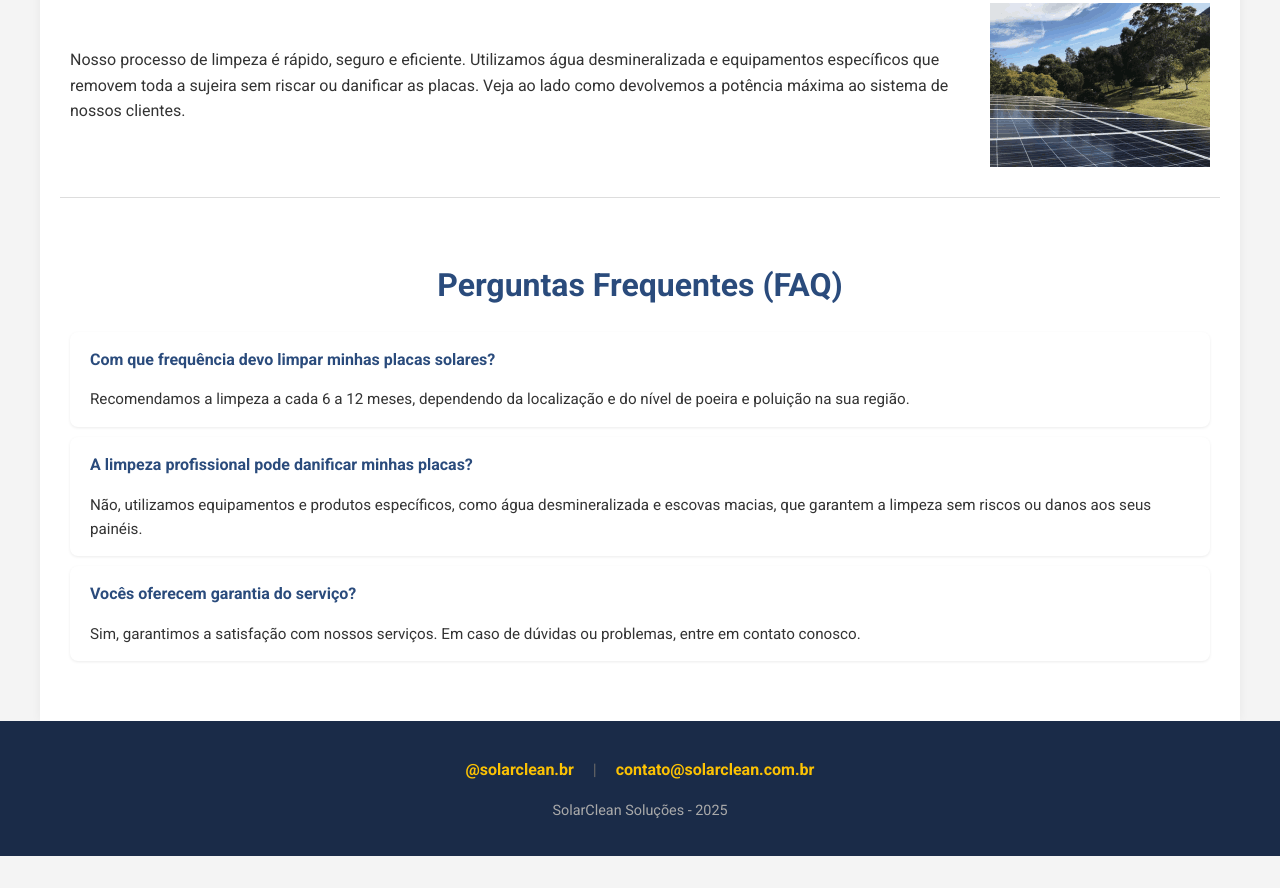
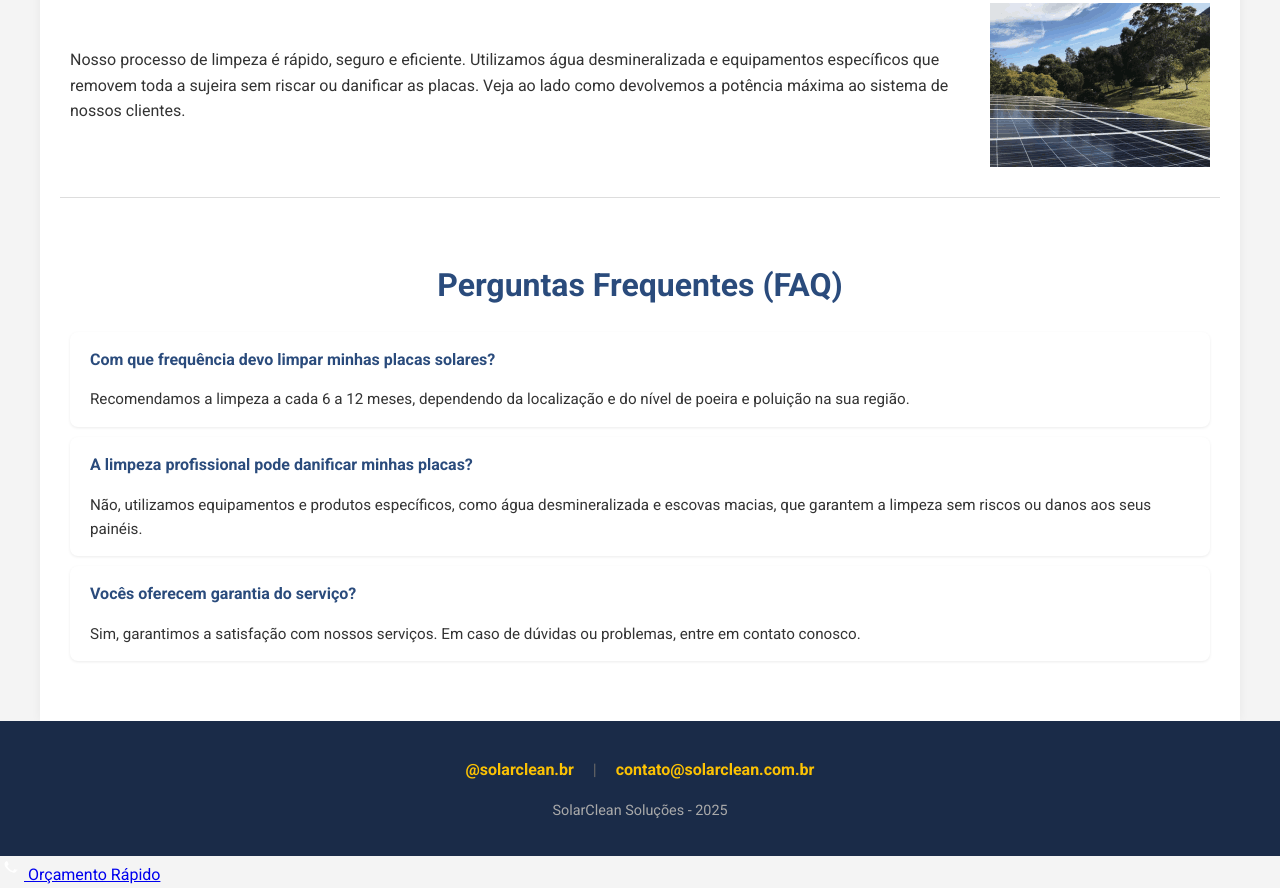
Before and after one commit to WilliamAlmeida21-Dev/solarclean-site, a plain HTML site: page index.html in a window 1280 px wide. Shown: the part 2078-2966 px from the top of the page. Before the commit the page ends 2934 px from the top, so only its background shows below. Drawn offline with Linux system fonts and the light colour scheme.

Commit message:
Update index.html

```diff
--- a/index.html
+++ b/index.html
@@ -147,6 +147,12 @@
         <p class="copyright">SolarClean Soluções - 2025</p>
 
     </footer>
+<a href="https://wa.me/55SEUNUMERO" class="botao-whatsapp" target="_blank">
+    <svg width="24" height="24" viewBox="0 0 24 24" fill="none" xmlns="http://www.w3.org/2000/svg">
+        <path d="M17.472 14.382C17.112 14.182 15.292 13.272 14.942 13.172C14.602 13.052 14.332 13.272 14.112 13.542C13.912 13.812 13.302 14.542 13.132 14.742C12.962 14.922 12.772 14.962 12.412 14.782C12.052 14.602 10.872 14.212 9.482 12.962C8.392 11.982 7.662 10.782 7.462 10.432C7.262 10.092 7.442 9.902 7.612 9.732C7.772 9.572 7.972 9.312 8.162 9.102C8.342 8.882 8.402 8.712 8.522 8.472C8.642 8.232 8.582 8.052 8.512 7.902C8.422 7.752 7.862 6.342 7.612 5.782C7.382 5.232 7.142 5.312 6.962 5.312C6.792 5.312 6.592 5.302 6.392 5.302C6.192 5.302 5.872 5.382 5.592 5.682C5.312 5.992 4.552 6.702 4.552 8.182C4.552 9.652 5.612 11.082 5.772 11.302C5.932 11.512 7.882 14.542 10.882 15.832C13.882 17.122 13.882 16.722 14.422 16.682C14.962 16.632 16.152 15.982 16.412 15.262C16.652 14.542 16.652 13.922 16.582 13.812C16.512 13.702 16.332 13.622 15.972 13.442H17.472V14.382Z" fill="white"/>
+    </svg>
+    Orçamento Rápido
+</a>
+</body>
 
-</body>
 </html>
```
